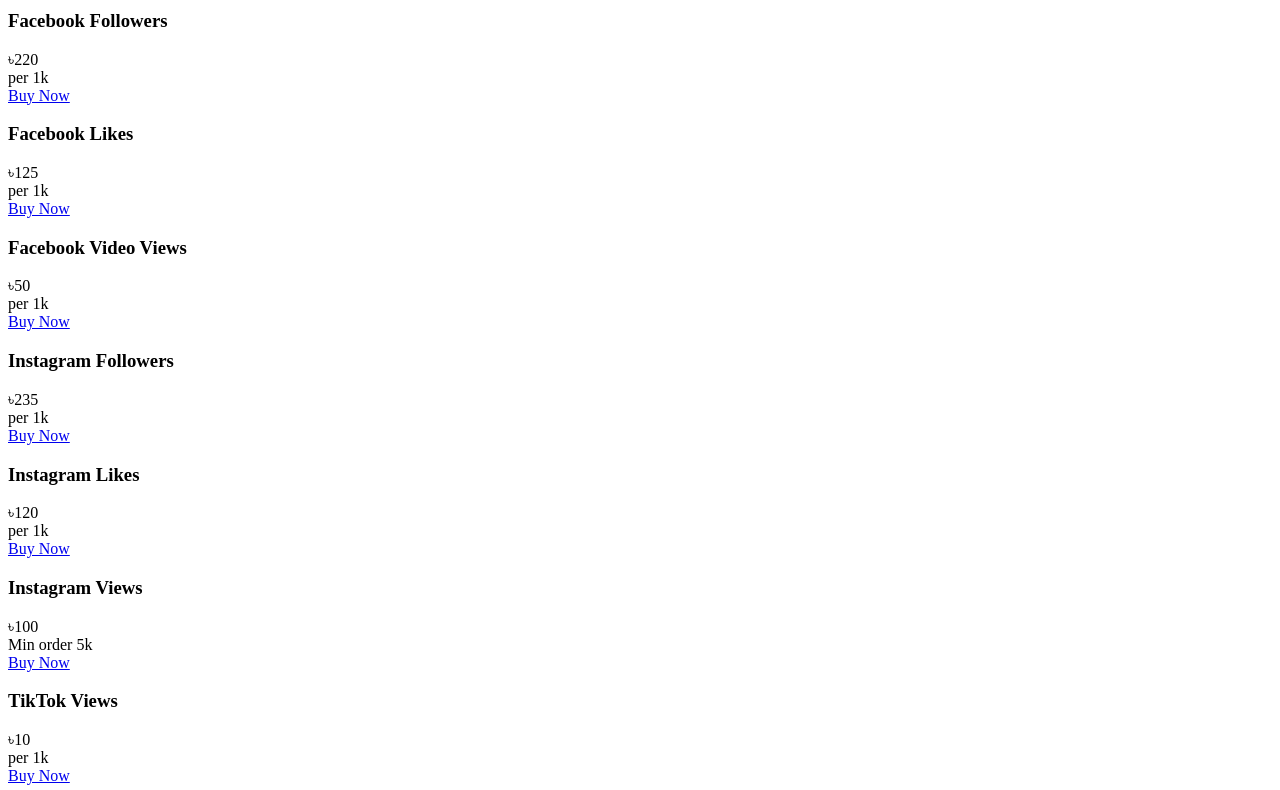
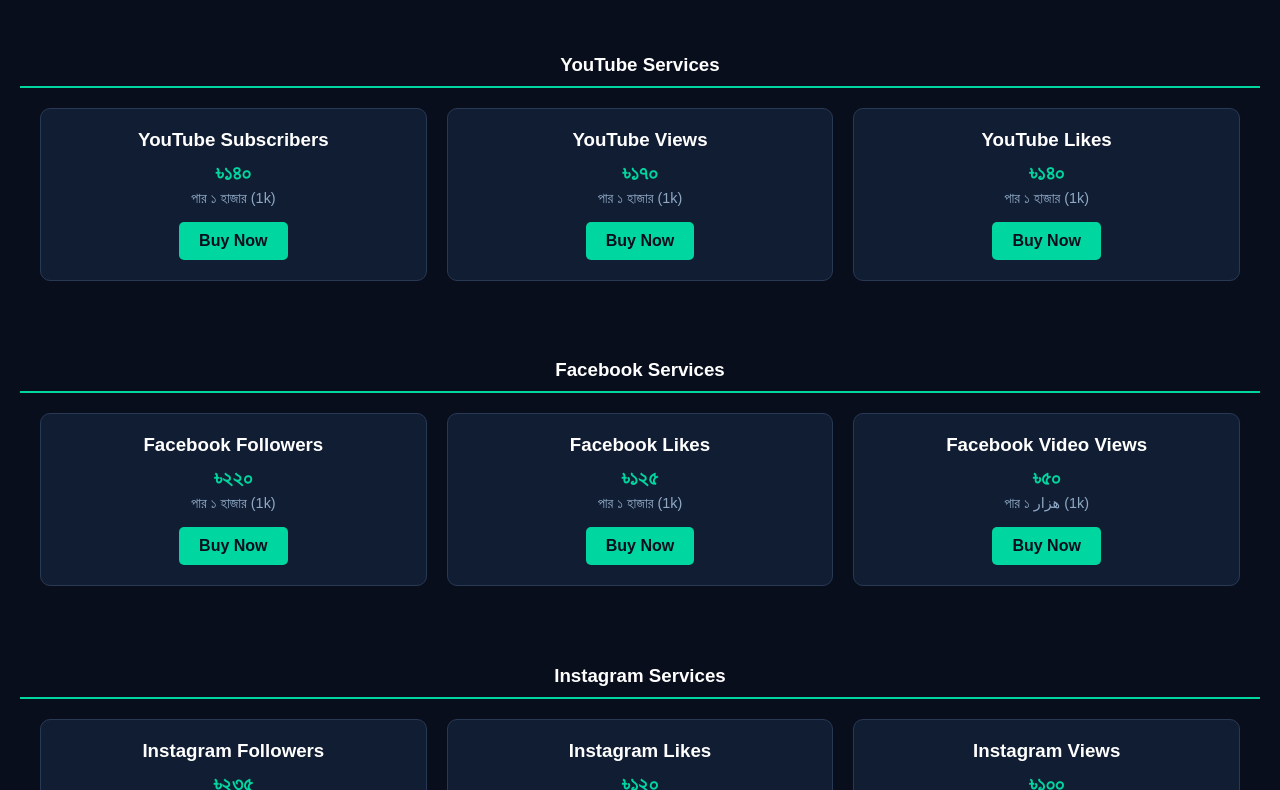
Before and after one commit to hdhdh21155181-del/ABIRSMMPANEL, a plain HTML site: page serviceslist.html in a window 1280 px wide. Shown: the part 83-873 px from the top of the page. Drawn offline with Linux system fonts and the light colour scheme.

Commit message:
Create services catalog for multiple platforms
Added a comprehensive services catalog with multiple social media platforms and their respective services, prices, and buy buttons.

```diff
--- a/serviceslist.html
+++ b/serviceslist.html
@@ -1,64 +1,243 @@
-html
+<!DOCTYPE html>
+<html lang="bn">
+<head>
+<meta charset="UTF-8">
+<meta name="viewport" content="width=device-width, initial-scale=1.0">
+<title>Services Catalog - ABIR SMM PANEL</title>
+<style>
+    body {
+        font-family: Arial, sans-serif;
+        background-color: #080e1c;
+        color: white;
+        margin: 0;
+        padding: 20px;
+    }
+    h2 {
+        text-align: center;
+        color: #00d6a0;
+        margin-bottom: 30px;
+    }
+    .platform-section {
+        margin-bottom: 40px;
+        padding-top: 20px;
+    }
+    .platform-title {
+        color: #ffffff;
+        border-bottom: 2px solid #00d6a0;
+        padding-bottom: 10px;
+        margin-bottom: 20px;
+        text-align: center;
+    }
+    .services-grid {
+        display: grid;
+        grid-template-columns: repeat(auto-fit, minmax(280px, 1fr));
+        gap: 20px;
+        max-width: 1200px;
+        margin: 0 auto;
+    }
+    .service-card {
+        background-color: #111d33;
+        border: 1px solid #293954;
+        border-radius: 10px;
+        padding: 20px;
+        text-align: center;
+        transition: transform 0.3s ease;
+    }
+    .service-card:hover {
+        transform: translateY(-5px);
+        border-color: #00d6a0;
+    }
+    .service-card h3 {
+        margin: 0 0 10px 0;
+        color: #ffffff;
+    }
+    .price {
+        font-size: 1.3em;
+        color: #00d6a0;
+        font-weight: bold;
+        margin-bottom: 5px;
+    }
+    .unit {
+        font-size: 0.9em;
+        color: #8fa9c4;
+        margin-bottom: 15px;
+    }
+    .buy-btn {
+        display: inline-block;
+        background-color: #00d6a0;
+        color: #080e1c;
+        padding: 10px 20px;
+        text-decoration: none;
+        border-radius: 5px;
+        font-weight: bold;
+    }
     .buy-btn:hover {
         background-color: #ffffff;
     }
 </style>
 </head>
-<body><h2>Services Catalog</h2><div class="services-grid">
+<body>
+
+<h2>Services Catalog</h2>
+
+<!-- YouTube -->
+<div id="youtube" class="platform-section">
+    <h3 class="platform-title">YouTube Services</h3>
+    <div class="services-grid">
+        <div class="service-card">
+            <h3>YouTube Subscribers</h3>
+            <div class="price">৳১৪০</div>
+            <div class="unit">পার ১ হাজার (1k)</div>
+            <a href="#" class="buy-btn">Buy Now</a>
+        </div>
+        <div class="service-card">
+            <h3>YouTube Views</h3>
+            <div class="price">৳১৭০</div>
+            <div class="unit">পার ১ হাজার (1k)</div>
+            <a href="#" class="buy-btn">Buy Now</a>
+        </div>
+        <div class="service-card">
+            <h3>YouTube Likes</h3>
+            <div class="price">৳১৪০</div>
+            <div class="unit">পার ১ হাজার (1k)</div>
+            <a href="#" class="buy-btn">Buy Now</a>
+        </div>
+    </div>
+</div>
+
 <!-- Facebook -->
+<div id="facebook" class="platform-section">
+    <h3 class="platform-title">Facebook Services</h3>
+    <div class="services-grid">
         <div class="service-card">
             <h3>Facebook Followers</h3>
-<div class="price">৳220</div>
-<div class="unit">per 1k</div>
+            <div class="price">৳২২০</div>
+            <div class="unit">পার ১ হাজার (1k)</div>
             <a href="#" class="buy-btn">Buy Now</a>
         </div>
         <div class="service-card">
             <h3>Facebook Likes</h3>
-<div class="price">৳125</div>
-<div class="unit">per 1k</div>
+            <div class="price">৳১২৫</div>
+            <div class="unit">পার ১ হাজার (1k)</div>
             <a href="#" class="buy-btn">Buy Now</a>
         </div>
         <div class="service-card">
             <h3>Facebook Video Views</h3>
-<div class="price">৳50</div>
-<div class="unit">per 1k</div>
+            <div class="price">৳৫০</div>
+            <div class="unit">পার ১ هزار (1k)</div>
             <a href="#" class="buy-btn">Buy Now</a>
-</div> <!-- Instagram -->
+        </div>
+    </div>
+</div>
+
+<!-- Instagram -->
+<div id="instagram" class="platform-section">
+    <h3 class="platform-title">Instagram Services</h3>
+    <div class="services-grid">
         <div class="service-card">
             <h3>Instagram Followers</h3>
-<div class="price">৳235</div>
-<div class="unit">per 1k</div>
+            <div class="price">৳২৩৫</div>
+            <div class="unit">পার ১ হাজার (1k)</div>
             <a href="#" class="buy-btn">Buy Now</a>
         </div>
         <div class="service-card">
             <h3>Instagram Likes</h3>
-<div class="price">৳120</div>
-<div class="unit">per 1k</div>
+            <div class="price">৳১২০</div>
+            <div class="unit">পার ১ হাজার (1k)</div>
             <a href="#" class="buy-btn">Buy Now</a>
         </div>
         <div class="service-card">
             <h3>Instagram Views</h3>
-<div class="price">৳100</div>
-<div class="unit">Min order 5k</div>
+            <div class="price">৳১০০</div>
+            <div class="unit">নিন্মতম অর্ডার ৫ হাজার (5k)</div>
             <a href="#" class="buy-btn">Buy Now</a>
-</div> <!-- TikTok -->
+        </div>
+    </div>
+</div>
+
+<!-- TikTok -->
+<div id="tiktok" class="platform-section">
+    <h3 class="platform-title">TikTok Services</h3>
+    <div class="services-grid">
         <div class="service-card">
             <h3>TikTok Views</h3>
-<div class="price">৳10</div>
-<div class="unit">per 1k</div>
+            <div class="price">৳১০</div>
+            <div class="unit">পার ১ হাজার (1k)</div>
             <a href="#" class="buy-btn">Buy Now</a>
-</div> <!-- X (Twitter) -->
+        </div>
+    </div>
+</div>
+
+<!-- X (Twitter) -->
+<div id="twitter" class="platform-section">
+    <h3 class="platform-title">X (Twitter) Services</h3>
+    <div class="services-grid">
         <div class="service-card">
             <h3>X (Twitter) Followers</h3>
-<div class="price">৳520</div>
-<div class="unit">per 1k</div>
+            <div class="price">৳৫২০</div>
+            <div class="unit">পার ১ হাজার (1k)</div>
             <a href="#" class="buy-btn">Buy Now</a>
         </div>
         <div class="service-card">
             <h3>X (Twitter) Likes</h3>
-<div class="price">৳240</div>
-<div class="unit">per 1k</div>
+            <div class="price">৳২৪০</div>
+            <div class="unit">পার ১ হাজার (1k)</div>
             <a href="#" class="buy-btn">Buy Now</a>
         </div>
-</div></body>
+    </div>
+</div>
+
+<!-- Likee -->
+<div id="likee" class="platform-section">
+    <h3 class="platform-title">Likee Services</h3>
+    <div class="services-grid">
+        <div class="service-card">
+            <h3>Likee Fans</h3>
+            <div class="price">৳১৪০</div>
+            <div class="unit">পার ১ হাজার (1k)</div>
+            <a href="#" class="buy-btn">Buy Now</a>
+        </div>
+    </div>
+</div>
+
+<!-- Snapchat -->
+<div id="snapchat" class="platform-section">
+    <h3 class="platform-title">Snapchat Services</h3>
+    <div class="services-grid">
+        <div class="service-card">
+            <h3>Snapchat Views</h3>
+            <div class="price">৳১৭০</div>
+            <div class="unit">পার ১ হাজার (1k)</div>
+            <a href="#" class="buy-btn">Buy Now</a>
+        </div>
+    </div>
+</div>
+
+<!-- Telegram -->
+<div id="telegram" class="platform-section">
+    <h3 class="platform-title">Telegram Services</h3>
+    <div class="services-grid">
+        <div class="service-card">
+            <h3>Telegram Members</h3>
+            <div class="price">৳১৪০</div>
+            <div class="unit">পার ১ হাজার (1k)</div>
+            <a href="#" class="buy-btn">Buy Now</a>
+        </div>
+    </div>
+</div>
+
+<!-- Freedom -->
+<div id="freedom" class="platform-section">
+    <h3 class="platform-title">Freedom VIP Service</h3>
+    <div class="services-grid">
+        <div class="service-card">
+            <h3>Freedom VIP</h3>
+            <div class="price">৳৬০০</div>
+            <div class="unit">মাসিক (month)</div>
+            <a href="#" class="buy-btn">Buy Now</a>
+        </div>
+    </div>
+</div>
+
+</body>
 </html>
```
Lines whose indentation alone changed are shown as unchanged.
